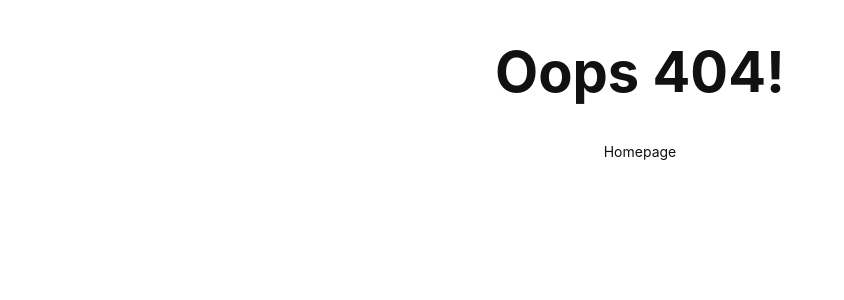
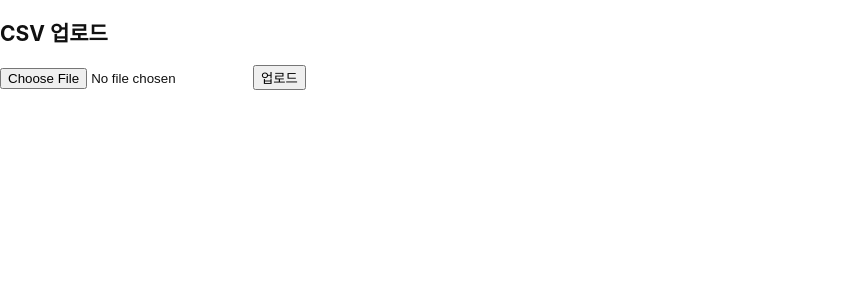
Before and after one commit to mrjung72/my-vite-complete-react-app, a React (Vite) app: page /upload-csv in a window 1280 px wide. Before the commit this address had no page. Shown: the top 300 px of the page, without its empty margins (0-844 px from the left). Built offline with nearby package versions, Linux system fonts and the light colour scheme.

Commit message:
csv파일 업로드 기능 추가

```diff
--- a/src/RootComponent.tsx
+++ b/src/RootComponent.tsx
@@ -4,6 +4,7 @@ import HomePage from './pages/HomePage'
 import LoginPage from './pages/LoginPage'
 import RegisterPage from './pages/RegisterPage'
 import UserListPage from './pages/UserListPage'
+import CsvUploadPage from './pages/CsvUploadPage'
 import NotFoundPage from './pages/NotFoundPage'
 import { ROUTES } from './resources/routes-constants'
 import './styles/main.sass'
@@ -16,6 +17,7 @@ const RootComponent: React.FC = () => {
                 <Route path={ROUTES.LOGIN_ROUTE} element={<LoginPage />} />
                 <Route path={ROUTES.REGISTER_ROUTE} element={<RegisterPage />} />
                 <Route path={ROUTES.USER_ROUTE} element={<UserListPage />} />
+                <Route path={ROUTES.UPLOAD_CSV_ROUTE} element={<CsvUploadPage />} />
                 <Route path="*" element={<NotFoundPage />} />
             </Routes>
         </Router>
--- /dev/null
+++ b/src/pages/CsvUploadPage.tsx
@@ -0,0 +1,54 @@
+import React, { useState } from 'react'
+
+const CsvUploadPage = () => {
+    const [file, setFile] = useState<File | null>(null)
+    const [uploading, setUploading] = useState(false)
+    const [message, setMessage] = useState('')
+
+    const handleFileChange = (e: React.ChangeEvent<HTMLInputElement>) => {
+        if (e.target.files) {
+            setFile(e.target.files[0])
+        }
+    }
+
+    const handleUpload = async () => {
+        if (!file) {
+            setMessage('CSV 파일을 선택하세요.')
+            return
+        }
+
+        const formData = new FormData()
+        formData.append('file', file)
+
+        setUploading(true)
+        setMessage('')
+
+        try {
+            const response = await fetch('http://localhost:4000/api/upload-csv', {
+                method: 'POST',
+                body: formData,
+            })
+
+            const data = await response.json()
+            setMessage(data.message)
+        } catch (err) {
+            setMessage('업로드 중 오류 발생')
+            console.error(err)
+        } finally {
+            setUploading(false)
+        }
+    }
+
+    return (
+        <div>
+            <h2>CSV 업로드</h2>
+            <input type="file" accept=".csv" onChange={handleFileChange} />
+            <button onClick={handleUpload} disabled={uploading}>
+                {uploading ? '업로드 중...' : '업로드'}
+            </button>
+            {message && <p>{message}</p>}
+        </div>
+    )
+}
+
+export default CsvUploadPage
--- a/src/pages/HomePage.tsx
+++ b/src/pages/HomePage.tsx
@@ -15,6 +15,7 @@ const HomePage: React.FC = () => {
                 <Link to="/login" style={{ marginRight: '1rem' }}>로그인</Link>
                 <Link to="/register" style={{ marginRight: '1rem' }}>회원가입</Link>
                 <Link to="/users" style={{ marginRight: '1rem' }}>회원리스트</Link>
+                <Link to="/upload-csv" style={{ marginRight: '1rem' }}>csv파일 업로드</Link>
             </div>
             <DateDisplay />
         </div>
--- a/src/resources/routes-constants.ts
+++ b/src/resources/routes-constants.ts
@@ -3,4 +3,5 @@ export const ROUTES = {
     LOGIN_ROUTE: '/login',
     REGISTER_ROUTE: '/register',
     USER_ROUTE: '/users',
+    UPLOAD_CSV_ROUTE: '/upload-csv',
 }
```
